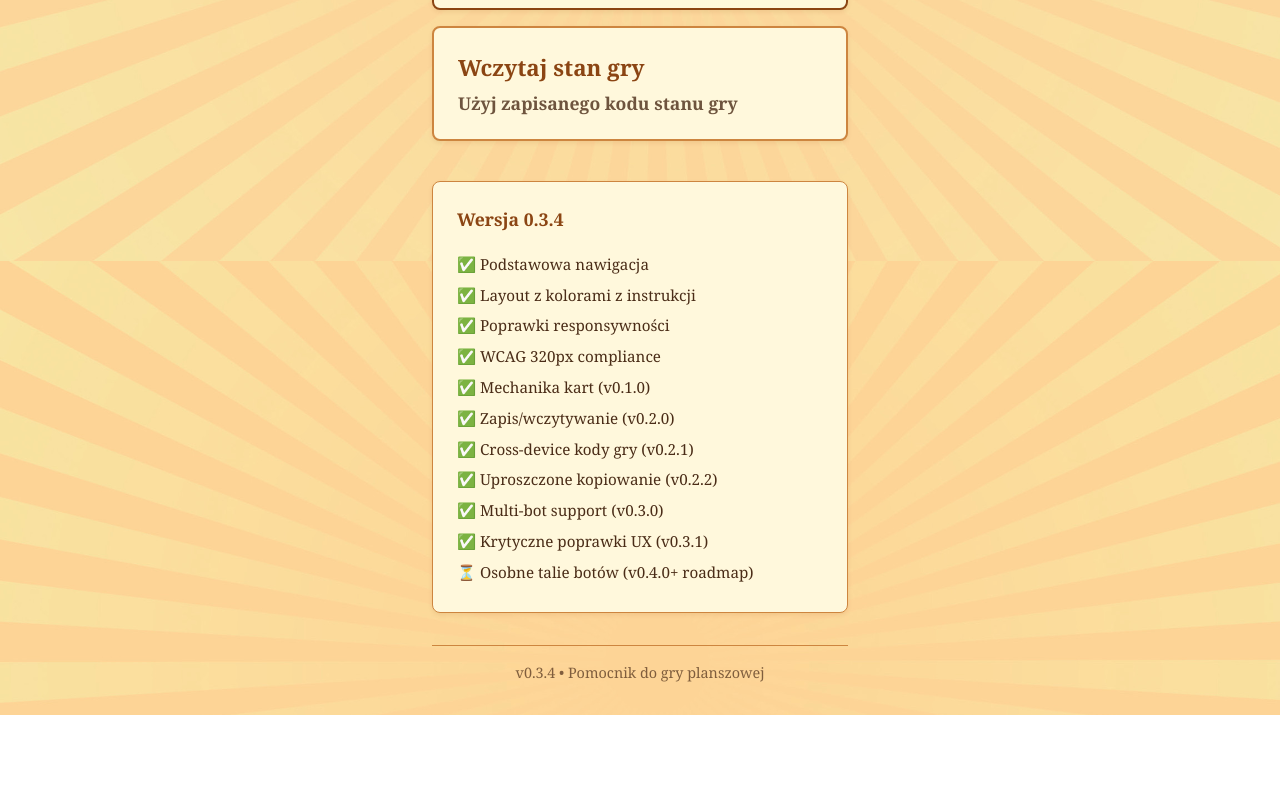
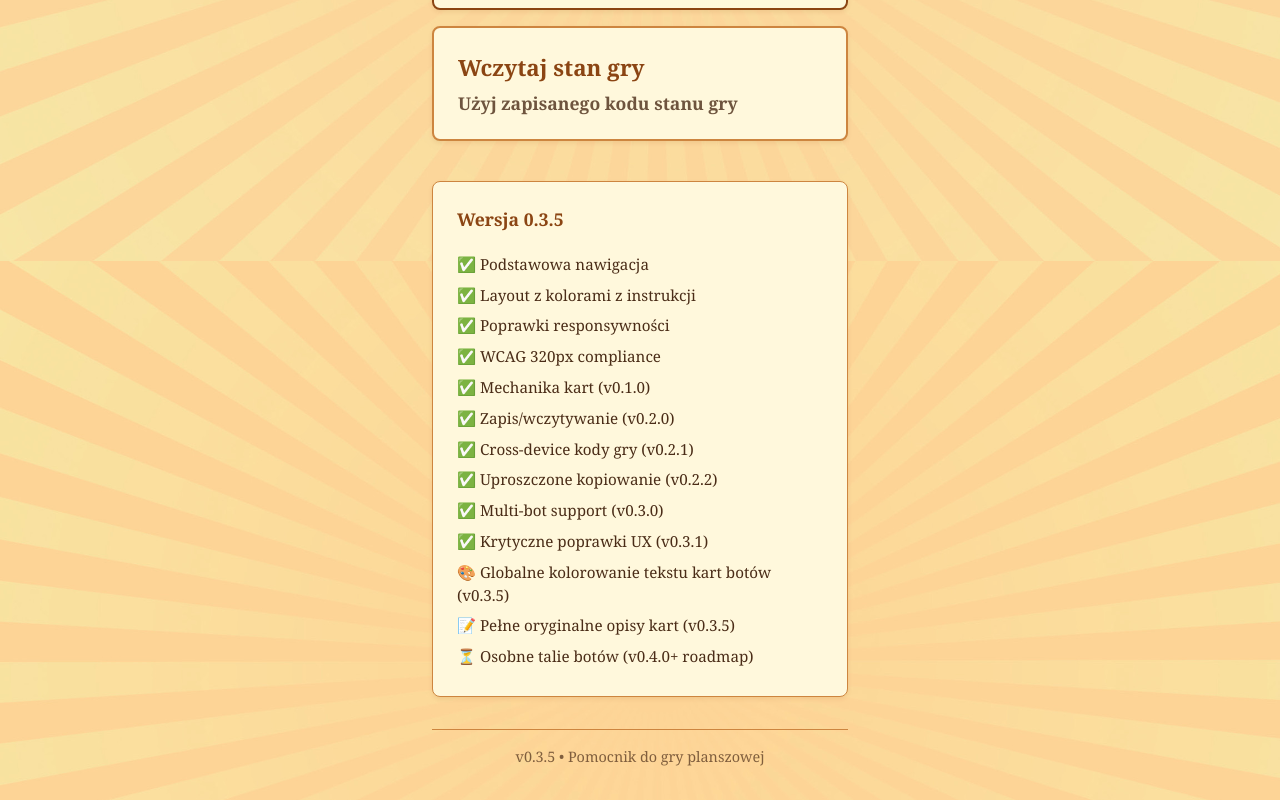
Before and after one commit to lukmarcus/spolka-zoo-bot-pomocnik, a React (Vite) app: page / in a window 1280 px wide. Shown: the part 539-1339 px from the top of the page. Before the commit the page ends 1254 px from the top, so only its background shows below. Built offline with nearby package versions, Linux system fonts and the light colour scheme.

Commit message:
0.3.5 version and docs updated

```diff
--- a/package.json
+++ b/package.json
@@ -1,7 +1,7 @@
 {
   "name": "spolka-zoo-bot-pomocnik",
   "private": true,
-  "version": "0.3.4",
+  "version": "0.3.5",
   "type": "module",
   "scripts": {
     "dev": "vite",
--- a/src/pages/Home.tsx
+++ b/src/pages/Home.tsx
@@ -79,6 +79,8 @@ const Home: React.FC = () => {
             <li>✅ Uproszczone kopiowanie (v0.2.2)</li>
             <li>✅ Multi-bot support (v0.3.0)</li>
             <li>✅ Krytyczne poprawki UX (v0.3.1)</li>
+            <li>🎨 Globalne kolorowanie tekstu kart botów (v0.3.5)</li>
+            <li>📝 Pełne oryginalne opisy kart (v0.3.5)</li>
             <li>⏳ Osobne talie botów (v0.4.0+ roadmap)</li>
           </ul>
         </div>
```
Also changed, not shown: 1 other file (tests, documents, lock files or other folders).
